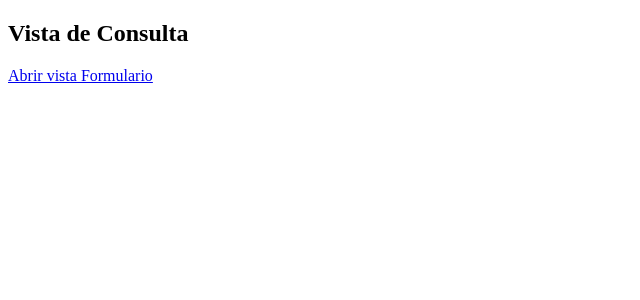
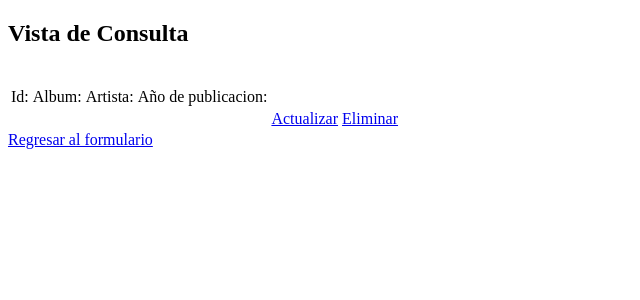
Before and after one commit to GabrielaMartinez20/POO206, a Flask app: template FlaskProyect/templates/consulta.html in a window 1280 px wide. Shown: the top 300 px of the page, without its empty margins (0-640 px from the left). Run offline with Flask 3, Linux system fonts and the light colour scheme; the template is opened without the code that fills it, so the values that code supplies are empty; some libraries are stand-ins or nearby versions.

Commit message:
Ruta de inicio y ruta de detalles
em las rutas de inicio y la de detalle se coloco elementos de la base de datos, considerando las excepciones, añadiendo una tabla una en formulario y la otra en consulta, para que se visualicen los elementos.

```diff
--- a/FlaskProyect/app.py
+++ b/FlaskProyect/app.py
@@ -23,10 +23,37 @@ def DB_check():
     except MySQLdb.MySQLError as e:
         return jsonify( {'status':'error','message':str(e)} ),500
 
-#Asignar ruta simple
+#Asignar ruta de INICIO
 @app.route('/')
 def home():
-    return render_template('formulario.html')
+    try:
+        cursor=mysql.connection.cursor()
+        cursor.execute('SELECT * FROM tbl_album')
+        consultaTodo=cursor.fetchall()
+        return render_template('formulario.html', errores={}, albums=consultaTodo)
+
+    except Exception as e:
+        print('Error al consultar todo: '+e)
+        return render_template('formulario.html', errores={}, albums=[])
+
+    finally:
+        cursor.close()
+
+#Asignar la ruta de detalles
+@app.route('/detalle/<int:id>')
+def detalle(id):
+    try:
+        cursor=mysql.connection.cursor()
+        cursor.execute('SELECT * FROM tbl_album WHERE id=%s',(id,))
+        consultaId= cursor.fetchone()
+        return render_template('consulta.html', album=consultaId)
+
+    except Exception as e:
+        print('Error al consultar por id: '+e)
+        return redirect(url_for('home'))
+
+    finally:
+        cursor.close()
 
 #Ruta de consulta
 @app.route('/consulta')
--- a/FlaskProyect/templates/consulta.html
+++ b/FlaskProyect/templates/consulta.html
@@ -3,11 +3,34 @@
 <head>
     <meta charset="UTF-8">
     <meta name="viewport" content="width=device-width, initial-scale=1.0">
-    <title>Consulta</title>
+    <title>{{album.1}}</title>
 </head>
 <body>
     <h2>Vista de Consulta</h2>
-     <a href="/">Abrir vista Formulario</a>
 
+    <br>
+    <table>
+        <thead>
+        <tr>
+            <td>Id:</td>
+            <td>Album:</td>
+            <td>Artista:</td>
+            <td>Año de publicacion:</td>
+        </tr>
+    </thead>
+    <tbody>
+            <tr>
+                <td>{{ album.0}}</td>
+                <td>{{ album.1}}</td>
+                <td>{{ album.2}}</td>
+                <td>{{ album.3}}</td>
+                <td><a href="#">Actualizar</a></td>
+                <td><a href="#">Eliminar</a></td>
+
+            </tr>
+        </tbody>
+    </table>
+
+     <a href="/">Regresar al formulario</a>
 </body>
 </html>
```
Also changed, not shown: FlaskProyect/templates/formulario.html (+19 -0 lines).
